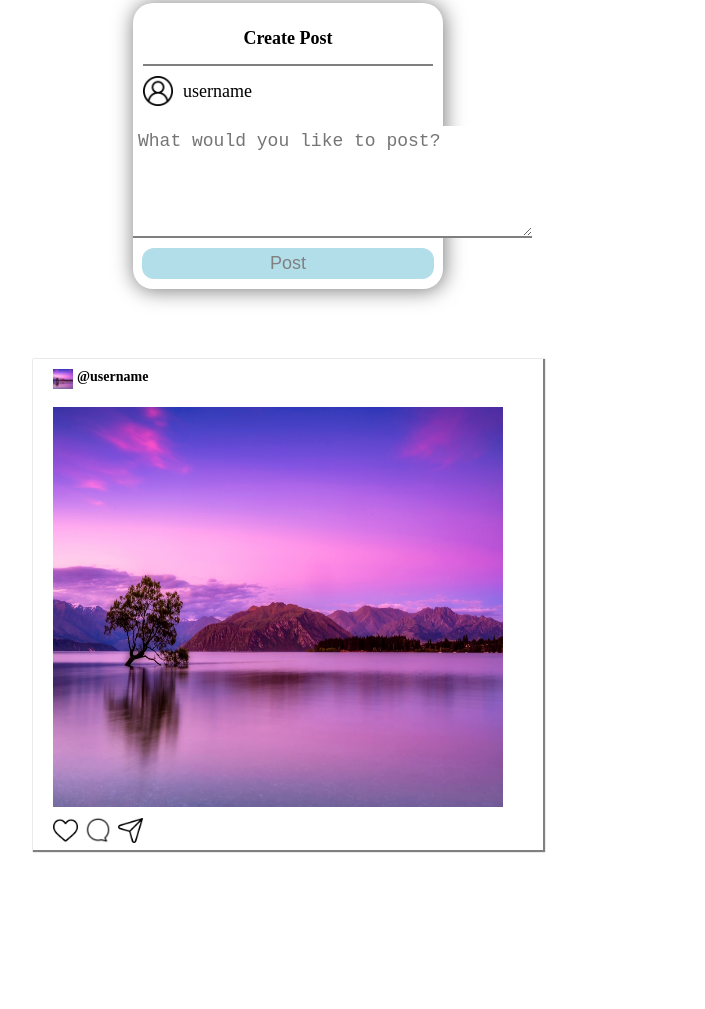
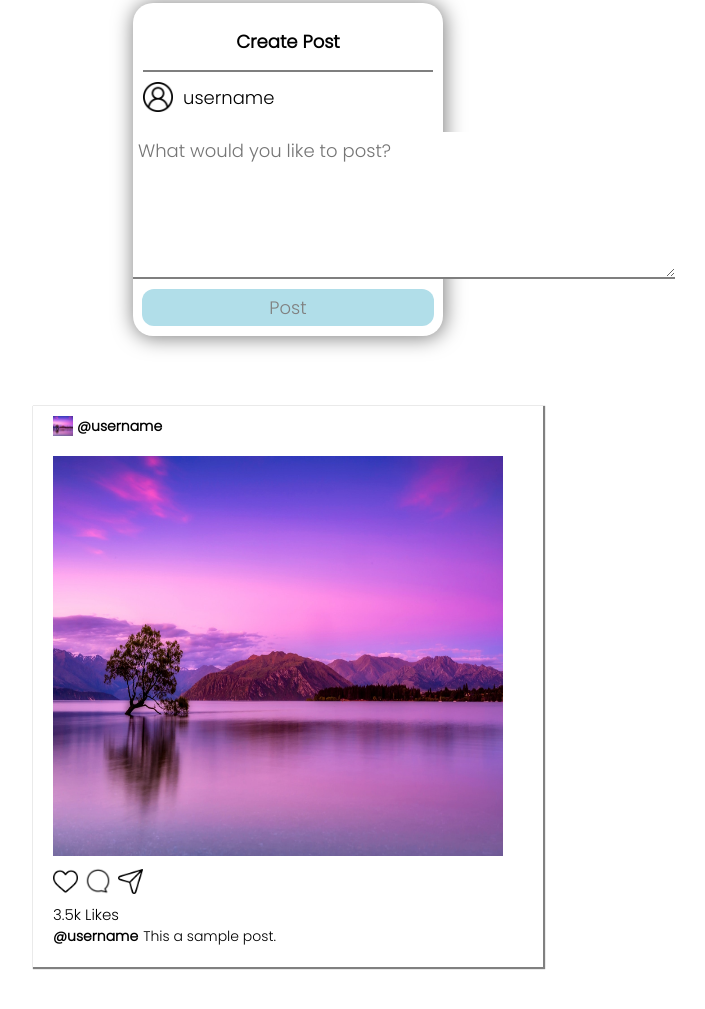
Before and after one commit to Dharanish-PM/Social_mEdia, a plain HTML site: page home.html in a window 1280 px wide. Shown: the part 97-1106 px from the top of the page, without its empty margins (352-1057 px from the left). Before the commit the page ends 1017 px from the top, so only its background shows below. Drawn offline with Linux system fonts and the light colour scheme.

Commit message:
Post feed card updated

```diff
--- a/hmstyle.css
+++ b/hmstyle.css
@@ -1,3 +1,4 @@
+@import url('https://fonts.googleapis.com/css2?family=Poppins:wght@300&display=swap');
 :root {
     --background: #b1dee9;
     --line: #000000;
@@ -7,6 +8,7 @@
     padding: 0;
     box-sizing: border-box;
     font-size: 18px;
+    font-family: 'Poppins', sans-serif;
 }
 .navbar{
     background-color: var(--background);
@@ -158,6 +160,26 @@ border-bottom: 2px solid rgba(0, 0, 0, 0.5);
     margin-left: 5px;
 }
 
+.likes-num {
+    font-size : 15px;
+    margin-left: 20px;
+
+}
+
+.description {
+    font-size: 14px;
+    margin-left:20px;
+    padding-bottom: 20px;
+    display: flex;
+    flex-direction: row;
+}
+
+.desc-user{
+    font-weight: bold;
+    font-size: 14px;
+    margin-right: 5px;
+}
+
 #feed {
     margin: 70px 385px;
     box-shadow: 1px 1px 1px 1px grey;
--- a/home.html
+++ b/home.html
@@ -93,7 +93,15 @@
 
         <!--Number of likes-->
         <div class="likes-num">
+            3.5k Likes
+        </div>
 
+        <!--Description-->
+        <div class="description">
+            <div class="desc-user">
+                @username
+            </div>
+            This a sample post.
         </div>
 
     </section>
```
